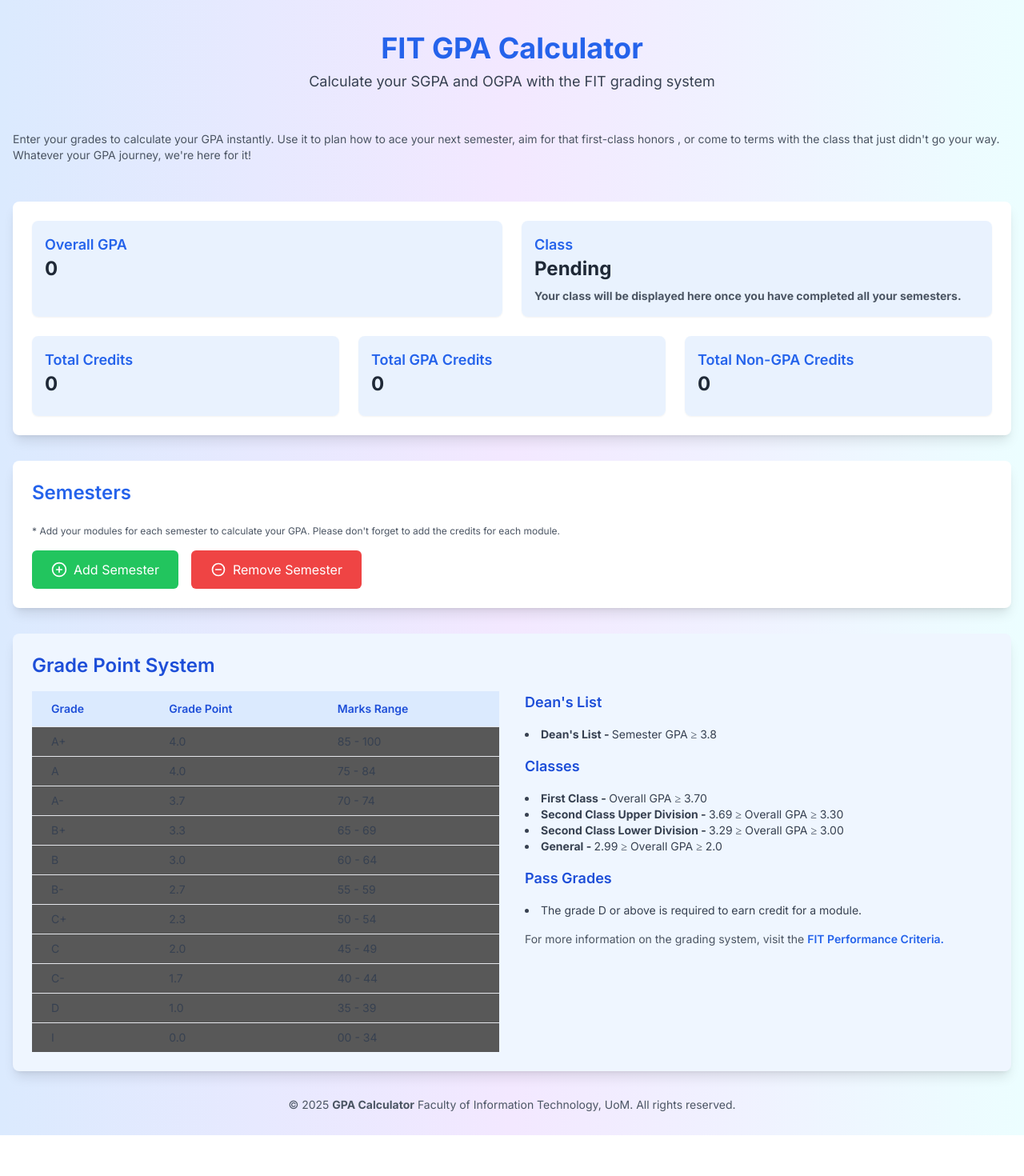
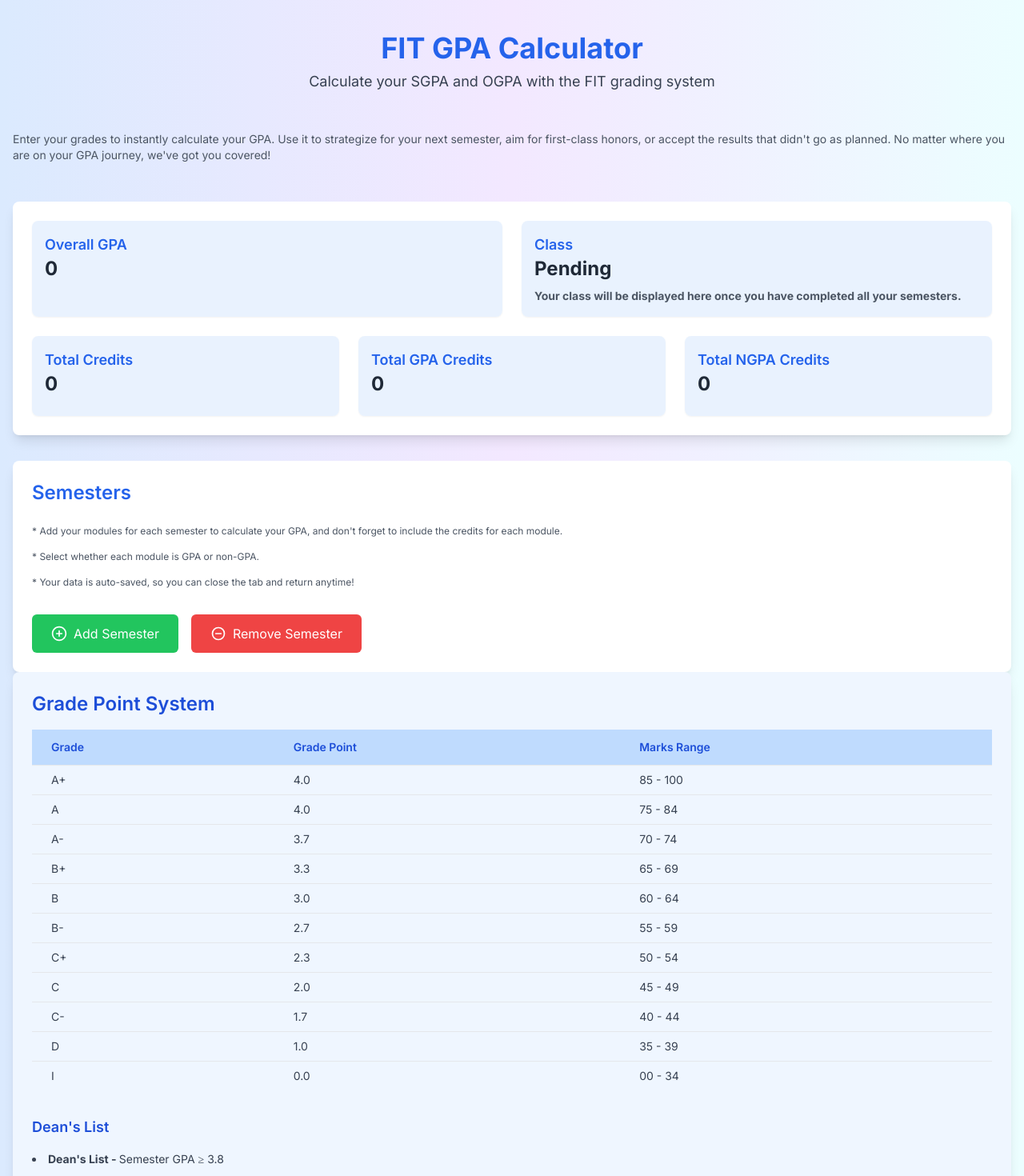
Before and after one commit to IshanHansaka/fit-gpa-calculator, a Next.js app: page / in a window 1280 px wide. Shown: the top 1470 px of the page at 80% size. Before the commit the page ends 1419 px from the top, so only its background shows below. Built offline with nearby package versions, Linux system fonts and the light colour scheme.

Commit message:
chore: do minnor changes

```diff
--- /dev/null
+++ b/app/component/Arrow.tsx
@@ -0,0 +1,37 @@
+"use client";
+import { useState, useEffect } from "react";
+import Image from "next/image";
+
+const Arrow = () => {
+  const [isVisible, setIsVisible] = useState(false);
+
+  useEffect(() => {
+    const toggleVisibility = () => {
+      if (window.scrollY > window.innerHeight) {
+        setIsVisible(true);
+      } else {
+        setIsVisible(false);
+      }
+    };
+
+    window.addEventListener("scroll", toggleVisibility);
+    return () => window.removeEventListener("scroll", toggleVisibility);
+  }, []);
+
+  const scrollToTop = () => {
+    window.scrollTo({ top: 0, behavior: "smooth" });
+  };
+
+  return (
+    <button
+      onClick={scrollToTop}
+      className={`fixed bottom-4 right-4 p-3 rounded-xl bg-blue-400 dark:bg-blue-600 shadow-lg transition-opacity duration-300 ${
+        isVisible ? "opacity-100" : "opacity-0"
+      }`}
+    >
+      <Image src="/arrow.svg" width={24} height={24} alt="Scroll to top" />
+    </button>
+  );
+};
+
+export default Arrow;
--- a/app/component/Class.tsx
+++ b/app/component/Class.tsx
@@ -62,7 +62,7 @@
             description=""
           />
           <ClassCard
-            title="Total Non-GPA Credits"
+            title="Total NGPA Credits"
             value={totalNGPACredits}
             description=""
           />
--- a/app/component/Hero.tsx
+++ b/app/component/Hero.tsx
@@ -2,10 +2,10 @@
   return (
     <div className="text-start mb-4 md:mb-12 px-2 md:px-0">
       <div className="text-xs md:text-sm text-gray-600 dark:text-gray-400">
-        Enter your grades to calculate your GPA instantly. Use it to plan how to
-        ace your next semester, aim for that first-class honors , or come to
-        terms with the class that just didn&apos;t go your way. Whatever your GPA
-        journey, we&apos;re here for it!
+        Enter your grades to instantly calculate your GPA. Use it to strategize
+        for your next semester, aim for first-class honors, or accept the
+        results that didn&apos;t go as planned. No matter where you are on your
+        GPA journey, we&apos;ve got you covered!
       </div>
     </div>
   );
--- a/app/component/Semester.tsx
+++ b/app/component/Semester.tsx
@@ -1,5 +1,5 @@
-import SemCard from './SemCard';
-import Image from 'next/image';
+import SemCard from "./SemCard";
+import Image from "next/image";
 
 interface ModuleType {
   name: string;
@@ -26,7 +26,10 @@
       const nextId = semesters.length + 1;
       const level = Math.ceil(nextId / 2);
       const semester = nextId % 2 === 1 ? 1 : 2;
-      setSemesters([...semesters, { id: nextId, level, semester, modules: [] }]);
+      setSemesters([
+        ...semesters,
+        { id: nextId, level, semester, modules: [] },
+      ]);
     }
   };
 
@@ -47,9 +50,13 @@
           Semesters
         </div>
       </div>
-      <div className="text-sm md:text-xs text-gray-600 dark:text-gray-400 mb-4">
-        * Add your modules for each semester to calculate your GPA. Please
-        don&apos;t forget to add the credits for each module.
+      <div className="text-md md:text-xs text-gray-600 dark:text-gray-400 mb-4">
+        * Add your modules for each semester to calculate your GPA, and
+        don&apos;t forget to include the credits for each module.<br /><br />
+        * Select whether each module is GPA or non-GPA.
+        <br /><br />
+        * Your data is auto-saved, so you can close the tab and return anytime!
+        <br /><br />
       </div>
 
       {semesters.map((semester, index) => (
--- a/app/component/Table.tsx
+++ b/app/component/Table.tsx
@@ -1,14 +1,14 @@
 const Table = () => {
   return (
-    <div className="mt-8 bg-blue-50 dark:bg-gray-800 p-3 md:p-6 shadow-lg rounded-lg">
+    <div className="bg-blue-50 dark:bg-gray-800 p-3 md:p-6 shadow-lg rounded-lg">
       <div className="text-2xl font-semibold mb-4 text-blue-700 dark:text-blue-400">
         Grade Point System
       </div>
-      <div className="grid grid-cols-1 md:grid-cols-2 gap-8">
+      <div className="grid grid-cols-1 md:grid-cols-2 xl:grid-cols-1 gap-8">
         <div className="overflow-x-auto">
           <table className="min-w-full table-auto border-collapse text-sm text-gray-700 dark:text-gray-300">
             <thead>
-              <tr className="bg-blue-100 dark:bg-slate-900">
+              <tr className="bg-blue-200 dark:bg-slate-900">
                 <th className="px-6 py-3 text-left font-semibold text-blue-700 dark:text-blue-400">
                   Grade
                 </th>
@@ -20,58 +20,58 @@
                 </th>
               </tr>
             </thead>
-            <tbody className="bg-gray-50 dark:bg-gray-700">
-              <tr className="border-t hover:bg-blue-50 dark:hover:bg-blue-800">
+            <tbody className="bg-blue-50 dark:bg-gray-700">
+              <tr className="border-t hover:bg-blue-100 dark:hover:bg-blue-800">
                 <td className="px-6 py-2">A+</td>
                 <td className="px-6 py-2">4.0</td>
                 <td className="px-6 py-2">85 - 100</td>
               </tr>
-              <tr className="border-t hover:bg-blue-50 dark:hover:bg-blue-800">
+              <tr className="border-t hover:bg-blue-100 dark:hover:bg-blue-800">
                 <td className="px-6 py-2">A</td>
                 <td className="px-6 py-2">4.0</td>
                 <td className="px-6 py-2">75 - 84</td>
               </tr>
-              <tr className="border-t hover:bg-blue-50 dark:hover:bg-blue-800">
+              <tr className="border-t hover:bg-blue-100 dark:hover:bg-blue-800">
                 <td className="px-6 py-2">A-</td>
                 <td className="px-6 py-2">3.7</td>
                 <td className="px-6 py-2">70 - 74</td>
               </tr>
-              <tr className="border-t hover:bg-blue-50 dark:hover:bg-blue-800">
+              <tr className="border-t hover:bg-blue-100 dark:hover:bg-blue-800">
                 <td className="px-6 py-2">B+</td>
                 <td className="px-6 py-2">3.3</td>
                 <td className="px-6 py-2">65 - 69</td>
               </tr>
-              <tr className="border-t hover:bg-blue-50 dark:hover:bg-blue-800">
+              <tr className="border-t hover:bg-blue-100 dark:hover:bg-blue-800">
                 <td className="px-6 py-2">B</td>
                 <td className="px-6 py-2">3.0</td>
                 <td className="px-6 py-2">60 - 64</td>
               </tr>
-              <tr className="border-t hover:bg-blue-50 dark:hover:bg-blue-800">
+              <tr className="border-t hover:bg-blue-100 dark:hover:bg-blue-800">
                 <td className="px-6 py-2">B-</td>
                 <td className="px-6 py-2">2.7</td>
                 <td className="px-6 py-2">55 - 59</td>
               </tr>
-              <tr className="border-t hover:bg-blue-50 dark:hover:bg-blue-800">
+              <tr className="border-t hover:bg-blue-100 dark:hover:bg-blue-800">
                 <td className="px-6 py-2">C+</td>
                 <td className="px-6 py-2">2.3</td>
                 <td className="px-6 py-2">50 - 54</td>
               </tr>
-              <tr className="border-t hover:bg-blue-50 dark:hover:bg-blue-800">
+              <tr className="border-t hover:bg-blue-100 dark:hover:bg-blue-800">
                 <td className="px-6 py-2">C</td>
                 <td className="px-6 py-2">2.0</td>
                 <td className="px-6 py-2">45 - 49</td>
               </tr>
-              <tr className="border-t hover:bg-blue-50 dark:hover:bg-blue-800">
+              <tr className="border-t hover:bg-blue-100 dark:hover:bg-blue-800">
                 <td className="px-6 py-2">C-</td>
                 <td className="px-6 py-2">1.7</td>
                 <td className="px-6 py-2">40 - 44</td>
               </tr>
-              <tr className="border-t hover:bg-blue-50 dark:hover:bg-blue-800">
+              <tr className="border-t hover:bg-blue-100 dark:hover:bg-blue-800">
                 <td className="px-6 py-2">D</td>
                 <td className="px-6 py-2">1.0</td>
                 <td className="px-6 py-2">35 - 39</td>
               </tr>
-              <tr className="border-t hover:bg-blue-50 dark:hover:bg-blue-800">
+              <tr className="border-t hover:bg-blue-100 dark:hover:bg-blue-800">
                 <td className="px-6 py-2">I</td>
                 <td className="px-6 py-2">0.0</td>
                 <td className="px-6 py-2">00 - 34</td>
--- /dev/null
+++ b/app/component/Theme.tsx
@@ -0,0 +1,36 @@
+"use client";
+
+import { useState, useEffect } from "react";
+import Image from "next/image";
+
+const Theme = () => {
+  const [theme, setTheme] = useState<"light" | "dark">("light");
+
+  useEffect(() => {
+    const savedTheme = localStorage.getItem("theme");
+    if (savedTheme) {
+      setTheme(savedTheme as "light" | "dark");
+      document.documentElement.classList.add(savedTheme);
+    }
+  }, []);
+
+  const toggleTheme = () => {
+    const newTheme = theme === "light" ? "dark" : "light";
+    setTheme(newTheme);
+    document.documentElement.classList.remove(theme);
+    document.documentElement.classList.add(newTheme);
+    localStorage.setItem("theme", newTheme);
+  };
+
+  return (
+    <button onClick={toggleTheme} className="fixed top-4 right-4 p-2 rounded-full bg-white dark:bg-gray-600">
+      <Image
+        src={theme === "light" ? "/dark.svg" : "/light.svg"}
+        width={24}
+        height={24}
+        alt={theme === "light" ? "dark mode" : "light mode"}
+      />
+    </button>
+  );
+};
+export default Theme;
```
